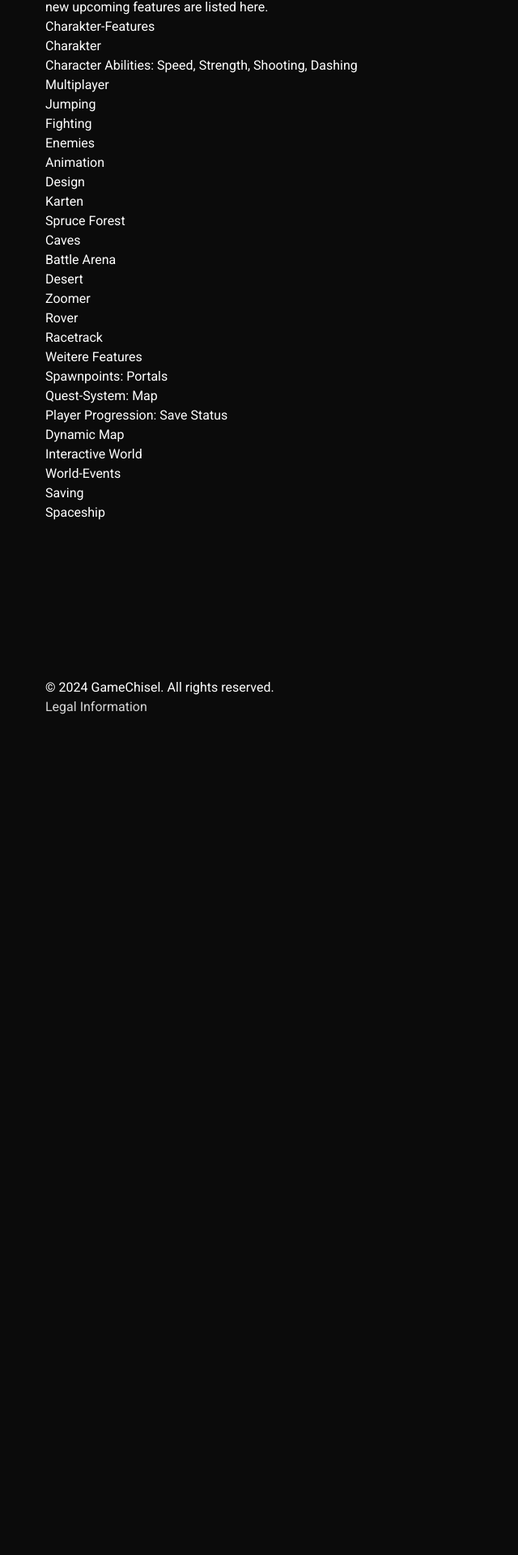
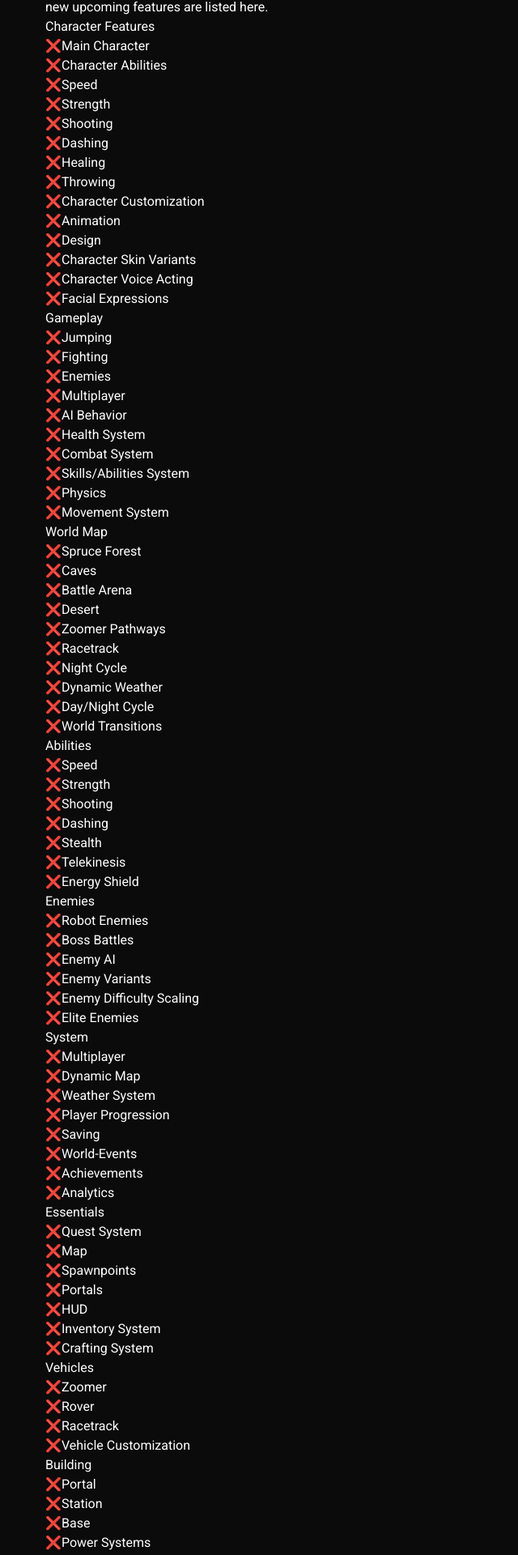
Before and after one commit to MaiaLabsNet/gamechisel, a Next.js app: page /game in a window 1280 px wide. Shown: the part 1496-3416 px from the top of the page at 81% size, without its empty margins (0-640 px from the left). Before the commit the page ends 2477 px from the top, so only its background shows below. Built offline with nearby package versions, Linux system fonts and the light colour scheme.

Commit message:
remove client

```diff
--- a/src/components/game/Development.tsx
+++ b/src/components/game/Development.tsx
@@ -1,38 +1,186 @@
-// components/Strichliste.js
+// DevelopmentSection.tsx
 
+// Imports
 import SectionHeader from "../base/SectionHeader";
 
 export default function Development() {
-  const characterFeatures = [
-    "Charakter",
-    "Character Abilities: Speed, Strength, Shooting, Dashing",
-    "Multiplayer",
-    "Jumping",
-    "Fighting",
-    "Enemies",
-    "Animation",
-    "Design",
-  ];
-
-  const mapFeatures = [
-    "Spruce Forest",
-    "Caves",
-    "Battle Arena",
-    "Desert",
-    "Zoomer",
-    "Rover",
-    "Racetrack",
-  ];
-
-  const abilitiesAndOther = [
-    "Spawnpoints: Portals",
-    "Quest-System: Map",
-    "Player Progression: Save Status",
-    "Dynamic Map",
-    "Interactive World",
-    "World-Events",
-    "Saving",
-    "Spaceship",
+  const developmentFeatures = [
+    {
+      category: "Character Features",
+      items: [
+        { name: "Main Character", isDone: false },
+        {
+          name: "Character Abilities",
+          isDone: false,
+          subitems: [
+            { name: "Speed", isDone: false },
+            { name: "Strength", isDone: false },
+            { name: "Shooting", isDone: false },
+            { name: "Dashing", isDone: false },
+            { name: "Healing", isDone: false },
+            { name: "Throwing", isDone: false },
+          ],
+        },
+        { name: "Character Customization", isDone: false },
+        { name: "Animation", isDone: false },
+        { name: "Design", isDone: false },
+        { name: "Character Skin Variants", isDone: false },
+        { name: "Character Voice Acting", isDone: false },
+        { name: "Facial Expressions", isDone: false },
+      ],
+    },
+    {
+      category: "Gameplay",
+      items: [
+        { name: "Jumping", isDone: false },
+        { name: "Fighting", isDone: false },
+        { name: "Enemies", isDone: false },
+        { name: "Multiplayer", isDone: false },
+        { name: "AI Behavior", isDone: false },
+        { name: "Health System", isDone: false },
+        { name: "Combat System", isDone: false },
+        { name: "Skills/Abilities System", isDone: false },
+        { name: "Physics", isDone: false },
+        { name: "Movement System", isDone: false },
+      ],
+    },
+    {
+      category: "World Map",
+      items: [
+        { name: "Spruce Forest", isDone: false },
+        { name: "Caves", isDone: false },
+        { name: "Battle Arena", isDone: false },
+        { name: "Desert", isDone: false },
+        { name: "Zoomer Pathways", isDone: false },
+        { name: "Racetrack", isDone: false },
+        { name: "Night Cycle", isDone: false },
+        { name: "Dynamic Weather", isDone: false },
+        { name: "Day/Night Cycle", isDone: false },
+        { name: "World Transitions", isDone: false },
+      ],
+    },
+    {
+      category: "Abilities",
+      items: [
+        { name: "Speed", isDone: false },
+        { name: "Strength", isDone: false },
+        { name: "Shooting", isDone: false },
+        { name: "Dashing", isDone: false },
+        { name: "Stealth", isDone: false },
+        { name: "Telekinesis", isDone: false },
+        { name: "Energy Shield", isDone: false },
+      ],
+    },
+    {
+      category: "Enemies",
+      items: [
+        { name: "Robot Enemies", isDone: false },
+        { name: "Boss Battles", isDone: false },
+        { name: "Enemy AI", isDone: false },
+        { name: "Enemy Variants", isDone: false },
+        { name: "Enemy Difficulty Scaling", isDone: false },
+        { name: "Elite Enemies", isDone: false },
+      ],
+    },
+    {
+      category: "System",
+      items: [
+        { name: "Multiplayer", isDone: false },
+        { name: "Dynamic Map", isDone: false },
+        { name: "Weather System", isDone: false },
+        { name: "Player Progression", isDone: false },
+        { name: "Saving", isDone: false },
+        { name: "World-Events", isDone: false },
+        { name: "Achievements", isDone: false },
+        { name: "Analytics", isDone: false },
+      ],
+    },
+    {
+      category: "Essentials",
+      items: [
+        {
+          name: "Quest System",
+          isDone: false,
+          subitems: [{ name: "Map", isDone: false }],
+        },
+        {
+          name: "Spawnpoints",
+          isDone: false,
+          subitems: [{ name: "Portals", isDone: false }],
+        },
+        { name: "HUD", isDone: false },
+        { name: "Inventory System", isDone: false },
+        { name: "Crafting System", isDone: false },
+      ],
+    },
+    {
+      category: "Vehicles",
+      items: [
+        { name: "Zoomer", isDone: false },
+        { name: "Rover", isDone: false },
+        { name: "Racetrack", isDone: false },
+        { name: "Vehicle Customization", isDone: false },
+      ],
+    },
+    {
+      category: "Building",
+      items: [
+        { name: "Portal", isDone: false },
+        { name: "Station", isDone: false },
+        { name: "Base", isDone: false },
+        { name: "Power Systems", isDone: false },
+      ],
+    },
+    {
+      category: "Design & Input",
+      items: [
+        { name: "Design", isDone: false },
+        { name: "User Interface", isDone: false },
+        { name: "Control Inputs", isDone: false },
+        { name: "Camera Controls", isDone: false },
+        { name: "Accessibility Features", isDone: false },
+      ],
+    },
+    {
+      category: "Music",
+      items: [
+        { name: "Background Music", isDone: false },
+        { name: "Ambient Sounds", isDone: false },
+        { name: "Combat Music", isDone: false },
+        { name: "Character Theme Music", isDone: false },
+      ],
+    },
+    {
+      category: "Storyline",
+      items: [
+        { name: "The Agent's Journey", isDone: false },
+        { name: "Ancient Ruins", isDone: false },
+        { name: "Robot Invasion", isDone: false },
+        { name: "The Final Boss", isDone: false },
+        { name: "Portals to Other Worlds", isDone: false },
+        { name: "Plot Twists", isDone: false },
+      ],
+    },
+    {
+      category: "Marketing",
+      items: [
+        { name: "Game Trailer", isDone: false },
+        { name: "Social Media Strategy", isDone: false },
+        { name: "Website Launch", isDone: false },
+        { name: "Beta Testing", isDone: false },
+        { name: "Press Kit", isDone: false },
+      ],
+    },
+    {
+      category: "Polishing",
+      items: [
+        { name: "Bug Fixing", isDone: false },
+        { name: "Performance Optimization", isDone: false },
+        { name: "UI Tweaks", isDone: false },
+        { name: "Audio Balancing", isDone: false },
+        { name: "Final Testing", isDone: false },
+      ],
+    },
   ];
 
   return (
@@ -42,42 +190,54 @@ export default function Development() {
         subtitle="Development"
         description="new upcoming features are listed here."
       />
-      <div className="flex flex-col sm:flex-row justify-between gap-6">
-        {/* Abschnitt für Charakter-Features */}
-        <div className="space-y-6 border rounded p-4 w-full">
-          <h2 className="text-2xl font-bold text-white">Charakter-Features</h2>
+      <div className="flex flex-wrap justify-between gap-6">
+        {developmentFeatures.map((section, sectionIndex) => (
+          <div
+            key={sectionIndex}
+            className="space-y-6 border rounded p-4 w-full"
+          >
+            <h2 className="text-2xl font-bold text-white">
+              {section.category}
+            </h2>
             <ul className="space-y-3">
-            {characterFeatures.map((feature, index) => (
-              <li key={index} className="text-gray-300">
-                {feature}
+              {section.items.map((item, itemIndex) => (
+                <li key={itemIndex} className="text-gray-300">
+                  <div className="flex items-center gap-2">
+                    {/* Visual indicator based on the isDone property */}
+                    <span
+                      className={`${
+                        item.isDone ? "text-green-500" : "text-red-500"
+                      }`}
+                    >
+                      {item.isDone ? "✔️" : "❌"}
+                    </span>
+                    {item.name}
+                  </div>
+                  {item.subitems && (
+                    <ul className="ml-4 list-disc">
+                      {item.subitems.map((subitem, subitemIndex) => (
+                        <li key={subitemIndex}>
+                          <div className="flex items-center gap-2">
+                            <span
+                              className={`${
+                                subitem.isDone
+                                  ? "text-green-500"
+                                  : "text-red-500"
+                              }`}
+                            >
+                              {subitem.isDone ? "✔️" : "❌"}
+                            </span>
+                            {subitem.name}
+                          </div>
+                        </li>
+                      ))}
+                    </ul>
+                  )}
                 </li>
               ))}
             </ul>
           </div>
-
-        {/* Abschnitt für Karten-Features */}
-        <div className="space-y-6 border rounded p-4 w-full">
-          <h2 className="text-2xl font-bold text-white">Karten</h2>
-          <ul className="space-y-3">
-            {mapFeatures.map((feature, index) => (
-              <li key={index} className="text-gray-300">
-                {feature}
-              </li>
         ))}
-          </ul>
-        </div>
-
-        {/* Abschnitt für weitere Features */}
-        <div className="space-y-6 border rounded p-4 w-full">
-          <h2 className="text-2xl font-bold text-white">Weitere Features</h2>
-          <ul className="space-y-3">
-            {abilitiesAndOther.map((feature, index) => (
-              <li key={index} className="text-gray-300">
-                {feature}
-              </li>
-            ))}
-          </ul>
-        </div>
       </div>
     </section>
   );
--- a/src/components/game/DownloadButtons.tsx
+++ b/src/components/game/DownloadButtons.tsx
@@ -1,6 +1,4 @@
 // LauncherButtons.tsx
-
-"use client";
 
 // Imports
 import React from "react";
--- a/src/components/skills/SkillsSection.tsx
+++ b/src/components/skills/SkillsSection.tsx
@@ -1,6 +1,4 @@
 // SkillsSection.tsx
-
-"use client";
 
 // Imports
 import React from "react";
--- a/src/components/team/AboutSection.tsx
+++ b/src/components/team/AboutSection.tsx
@@ -1,6 +1,4 @@
 // AboutSection.tsx
-
-"use client";
 
 // Imports
 import React from "react";
```
Lines whose indentation alone changed are shown as unchanged.
